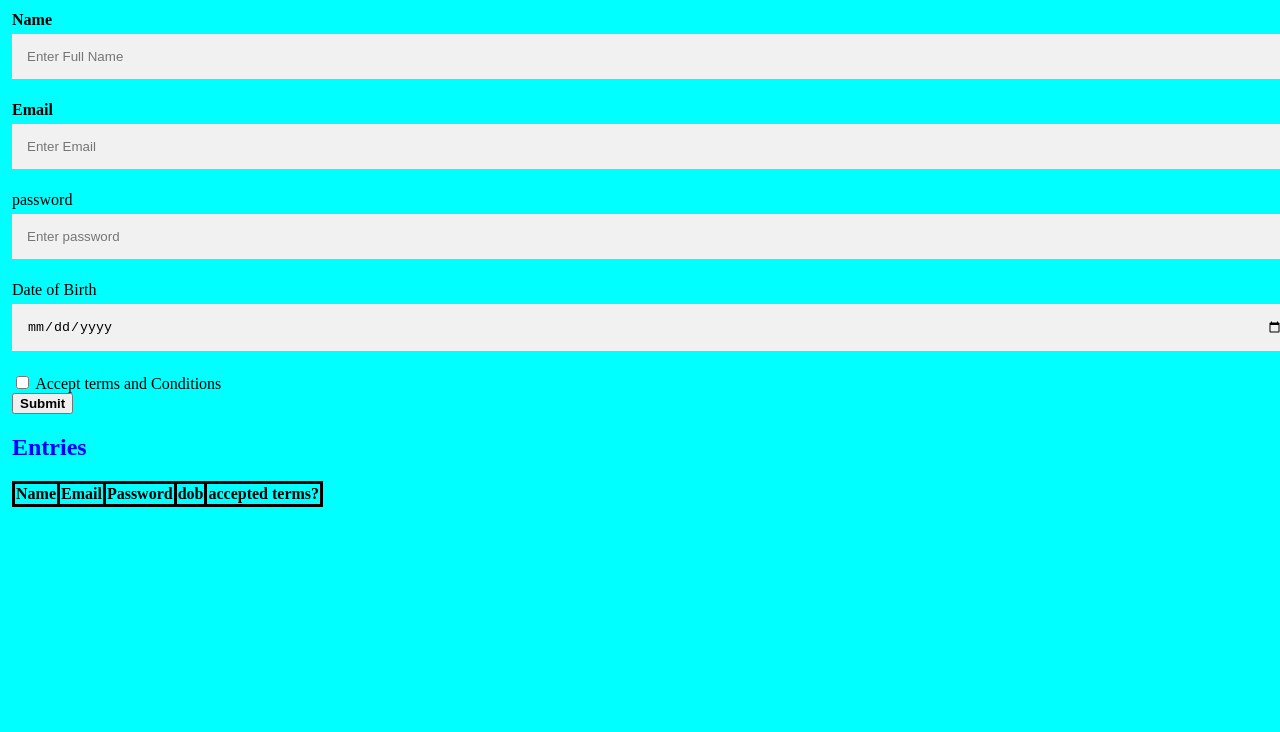
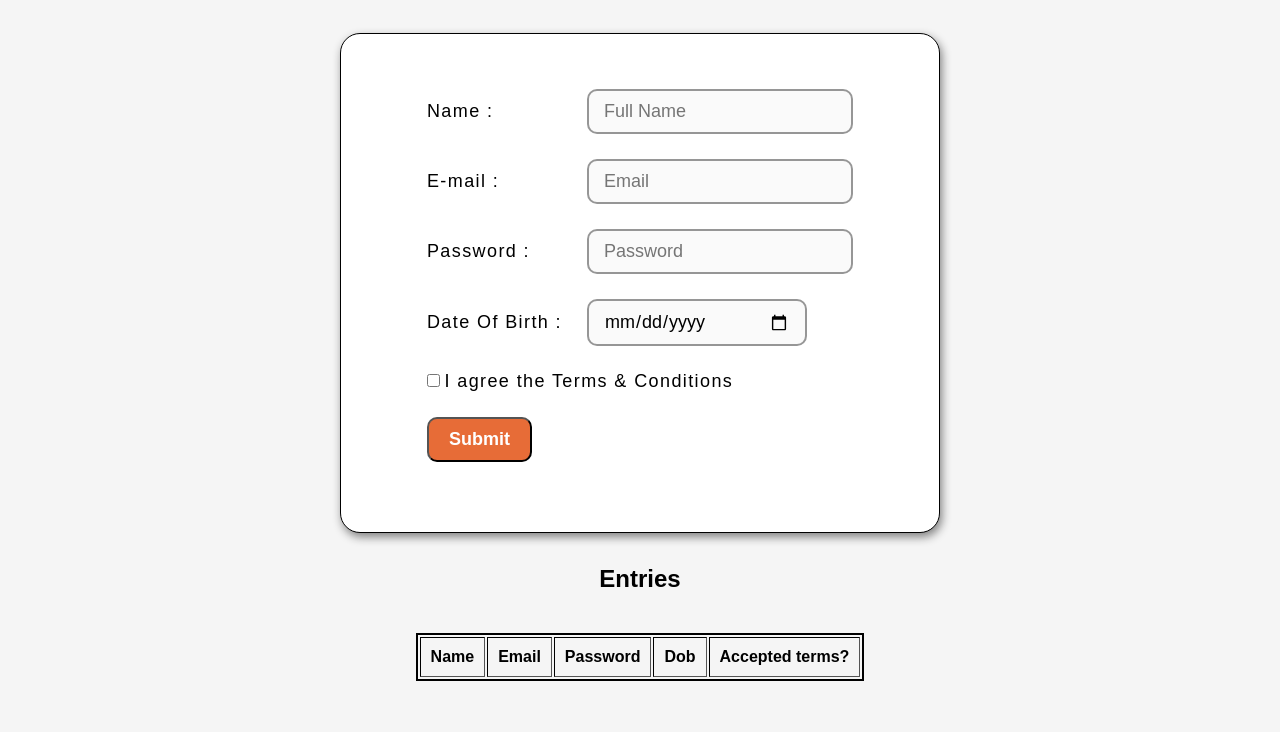
Before and after one commit to arjun-88/wd101, a plain HTML site: page index.html in a window 1280 px wide. Shown: the part 68-800 px from the top of the page. Drawn offline with Linux system fonts and the light colour scheme.

Commit message:
Add files via upload

```diff
--- a/index.html
+++ b/index.html
@@ -1,99 +1,90 @@
-<!DOCTYPE HTML>
+<!DOCTYPE html>
+<html lang="en">
 <head>
+    <meta charset="UTF-8">
+    <meta http-equiv="X-UA-Compatible" content="IE=edge">
     <meta name="viewport" content="width=device-width, initial-scale=1.0">
-    <title>
-        html forms with js
-    </title>
-    <style>
-
-        body{
-            padding : 4px;
-
-            background : aqua;
-            text-align :left ;
-        }
-        h2{
-            color : blue;
-        }
-        .container{
-            padding: 16px;
-        }
-        input[type=text], input[type=password] ,input[type=date], input[type=email]{
-            width: 100%;
-            padding: 15px;
-            margin: 5px 0 22px 0;
-            display: inline-block;
-            border: none;
-            background: #f1f1f1;
-        }
-
-        input[type=text]:focus, input[type=password]:focus, input[type=date]:focus, input[type=email]:focus{
-            background-color: #ddd;
-            outline: none;
-        }
-        table , th,td{
-           border : 3px solid black;
-           border-collapse : collapse;
-           padding: auto;
-        }
-
-
-    </style>
+    <link rel="stylesheet" href="style.css" />
+    <script src="index.js" defer></script>
+    <title> Registration Form </title>
 </head>
 <body>
-    <form id="user-form">
-        <div style="border: 3px;" class="form">
-            <h2>Registration Form</h2>
-            <label for="name"><b>Name</b></label>
-            <input type="text" placeholder="Enter Full Name" name="name" id="name" required><br>
-            <label for="mail"><b>Email</b></label>
-            <input type="email" id="mail" name="mail" placeholder="Enter Email"><br>
-            <label for="password">password</label>
-            <input type="password" required name="password" id="password" placeholder="Enter password"><br>
-            <label for="dob">Date of Birth</label>
-            <input type="date" id="dob" name="name" placeholder="Enter DOB"><br>
+    <h1 align="center" class="head">Registration Form</h1>
+    <div class="box">
+      <form class="form" id="form">
 
-            <input type="checkbox" id="terms" name="terms">
-            <label for="terms">Accept terms and Conditions</label><br>
-            <button type="submit" id="Submit"><b>Submit</b></button>
-        </div>
-        <div style="position :relative ">
-            <h2 >Entries</h2>
-            <div id="res">
+        <table class="tableForm" cellspacing="25px">
+          <tr>
+            <td><label for="name">Name :</label></td>
+            <td>
+              <input
+                class="input"
+                type="text"
+                name="name"
+                id="name"
+                placeholder="Full Name"
+                required
+              />
+            </td>
+          </tr>
+          <tr>
+            <td><label for="email">E-mail :</label></td>
+            <td>
+              <input
+                class="input"
+                type="email"
+                name="email"
+                id="email"
+                placeholder="Email"
+                required
+              />
+            </td>
+          </tr>
+          <tr>
+            <td><label for="name">Password :</label></td>
+            <td>
+              <input
+                class="input"
+                type="password"
+                name="password"
+                id="password"
+                placeholder="Password"
+                required
+              />
+            </td>
+          </tr>
+          <tr>
+            <td><label for="dob">Date Of Birth :</label></td>
+            <td>
+              <input
+                style="width: 220px"
+                class="input"
+                type="date"
+                name="dob"
+                id="dob"
+                required
+              />
+            </td>
+          </tr>
+          <tr>
+            <td colspan="2">
+              <input type="checkbox" name="agree" id="agree" />
+              <label for="checkbox">I agree the Terms & Conditions</label>
+            </td>
+          </tr>
+          <tr>
+            <td>
+              <button class="btn" type="submit">Submit</button>
+            </td>
+          </tr>
+        </table>
+      </form>
+    </div>
 
-                <p></p>
-            </div>
-        </div>
+    <div class="entry">
+      <h2 class="subHead">Entries</h2>
+      <div id="tableDiv"></div>
+    </div>
 
-    </form>
-    <script src="index.js">
-/*let form= document.getElementById("user-form");
-console.log(1);
-
-//form.addEventListener("submit",saveform)
-
-const saveform=()=>{
-    console.log(2)
-    event.preventdefault();
-    const name=document.getElementById("name").value;
-    const email=document.getElementById("email-id").value;
-    const password=document.getElementById("password").value;
-    const dob= document.getElementById("dob").value;
-
-    const terms=document.getElementById("terms").checked;
-    let totalEntries=[];
-    const entry={
-        name,
-        email,
-        password,
-        dob,
-        terms
-    }
-    totalEntries.push(entry);
-    localStorage.setItem("user-entry",JSON.stringify(totalEntries));
-
-}
-
-form.addEvemtListener("Submit",saveform);*/
-    </script>
 </body>
+</html>
--- a/index.js
+++ b/index.js
@@ -1,81 +1,124 @@
-let lform = document.getElementById("user-form");
-const dateinput = document.getElementById('dob');
+let form = document.getElementById("form");
 
+// localStorage.clear();
+// let Entries = [];
 
-dateinput.addEventListener('input', (event) => {
-    const dob = new Date(event.target.value);
-    const now = new Date();
-    const age = now.getFullYear() - dob.getFullYear();
+const retriveEntries = () => {
+  let entries = localStorage.getItem("userEntry");
 
-    if (age < 18 || age > 55) {
-        dateinput.setCustomValidity('Please enter a valid date of birth between ages 18 and 55.');
-    }
-    else{
-        dateinput.setCustomValidity('');
-    }
+  if (entries) {
+    entries = JSON.parse(entries);
+  } else {
+    entries = [];
+  }
+  return entries;
+};
+
+let Entries = retriveEntries();
+
+const displayEntries = () => {
+  const entries = retriveEntries();
+
+  const rows = entries
+    .map((entry) => {
+      const name = `<td class="td">${entry.name}</td>`;
+      const email = `<td class="td">${entry.email}</td>`;
+      const password = `<td class="td">${entry.password}</td>`;
+      const dob = `<td class="td">${entry.dob}</td>`;
+      const accseptConditions = `<td class="td">${entry.accseptConditions}</td>`;
+
+      const row = `<tr>${name} ${email} ${password} ${dob} ${accseptConditions}</tr>`;
+      return row;
+    })
+    .join("\n");
+
+  let tableDiv = document.getElementById("tableDiv");
+
+  // <th class="th">Name</th> inside oneMore head for name
+  tableDiv.innerHTML = `<table class="table" border="2">
+  <tr>
+    <th class="th">Name</th>
+    <th class="th">Email</th>
+    <th class="th">Password</th>
+    <th class="th">Dob</th>
+    <th class="th">Accepted terms?</th>
+  </tr>
+    ${rows}
+  </table>`;
+};
+
+// const saveUserFrom = () => {
+const saveUserFrom = (event) => {
+  event.preventDefault();
+
+  let name = document.getElementById("name").value;
+  let email = document.getElementById("email").value;
+  let password = document.getElementById("password").value;
+  let dob = document.getElementById("dob").value;
+  let accseptConditions = document.getElementById("agree").checked;
+
+  let entry_obj = {
+    name,
+    email,
+    password,
+    dob,
+    accseptConditions,
+  };
+
+  Entries.push(entry_obj);
+
+  localStorage.setItem("userEntry", JSON.stringify(Entries));
+
+  displayEntries();
+};
+
+form.addEventListener("submit", saveUserFrom);
+
+displayEntries();
+
+// Add additional validations to the date input field so that it accepts date of birth for people between ages 18 and 55 only. You'll need to figure out how to do this.
+
+function getAge(today, birthDate) {
+  // var today = new Date();
+  // var birthDate = new Date(DOB);
+
+  var age = today.getFullYear() - birthDate.getFullYear();
+  var m = today.getMonth() - birthDate.getMonth();
+  if (m < 0 || (m === 0 && today.getDate() < birthDate.getDate())) {
+    age--;
+  }
+  return age;
+}
+
+let dateELE = document.getElementById("dob");
+
+dateELE.addEventListener("change", () => {
+  let [year, month, date] = document.getElementById("dob").value.split("-");
+
+  let dob = new Date(year, month, date);
+  let Today = new Date();
+
+  age = getAge(Today, dob);
+
+  dateELE.style.border = "2px solid rgba(0, 0, 0, 0.4)";
+  if (age < 18 || age > 55) {
+    dateELE.setCustomValidity("Your age is not lies between 18 and 55");
+    dateELE.style.border = "2px solid red";
+    return;
+  } else {
+    dateELE.setCustomValidity("");
+  }
 });
 
-const getdata = ()=>{
-    let data = localStorage.getItem("user-entry");
-    if(data){
-        data = JSON.parse(data);
-    }
-    else{
-        data = [];
-    }
-    return data;
+const email = document.getElementById("email");
+
+email.addEventListener("input", () => validate(email));
+
+function validate(ele) {
+  if (ele.validity.typeMismatch) {
+    ele.setCustomValidity("The Email is not in the right format!!!");
+    ele.reportValidity();
+  } else {
+    ele.setCustomValidity("");
+  }
 }
-let data = getdata();
-
-const showdata =()=>{
-    const data1 = getdata();
-    const tableEntries = data1.map((entry)=>{
-        const nameCell = `<td>${entry.n}</td>`;
-
-        const emailCell = `<td>${entry.ema}</td>`;
-        const passwordCell = `<td>${entry.passw}</td>`;
-        const dobCell = `<td>${entry.dob}</td>`;
-        const acceptTermsCell = `<td>${entry.ch}</td>`;
-        const row = `<tr>${nameCell} ${emailCell} ${passwordCell} ${dobCell} ${acceptTermsCell}</tr>`;
-        return row;
-    }).join("\n");
-
-    const tab =
-    `<table class="table-auto w-full">
-        <tr>
-            <th>Name</th>
-            <th>Email</th>
-            <th>Password</th>
-            <th>dob</th>
-            <th>accepted terms?</th>
-        </tr>${tableEntries}
-    </table>`;
-
-    let data = document.getElementById("res");
-    data.innerHTML = tab;
-    //alert(condterms.checked);
-   //check_terms();
-}
-const savedform = (event)=>{
-    event.preventDefault();
-    const n = document.getElementById("name").value;
-    const ema = document.getElementById("mail").value;
-    const passw = document.getElementById("password").value;
-    const dob = document.getElementById("dob").value;
-    const ch = document.getElementById("terms").checked;
-    const entry = {
-        n,
-        ema,
-        passw,
-        dob,
-        ch
-    }
-    data.push(entry);
-    localStorage.setItem("user-entry",JSON.stringify(data));
-    showdata();
-}
-
-
-lform.addEventListener("submit",savedform);
-
-showdata();
--- /dev/null
+++ b/style.css
@@ -0,0 +1,75 @@
+* {
+    margin: 0;
+    padding: 0;
+    box-sizing: border-box;
+    font-family: Arial, Helvetica,sans-serif;
+  }
+  body {
+    background-color:whitesmoke;
+  }
+  .head {
+    margin-top: 1rem;
+    /* color: white; */
+  }
+  .box {
+    display: flex;
+    align-items: center;
+    justify-content: center;
+    margin-top: 3rem;
+  }
+  .form {
+    display: flex;
+    align-items: center;
+    flex-direction: column;
+    background-color: white;
+    width: 600px;
+    height: 500px;
+    box-shadow: 2px 4px 10px gray;
+    border: 1px solid black;
+    border-radius: 20px;
+    padding: 20px;
+  }
+  .input {
+    padding: 10px 15px;
+    border: 2px solid rgba(0, 0, 0, 0.4);
+    font-size: 18px;
+    outline: none;
+    border-radius: 10px;
+    background-color: rgba(0, 0, 0, 0.02);
+  }
+  label {
+    font-size: 18px;
+    letter-spacing: 1.4px;
+  }
+  .tableForm {
+    margin-top: 10px;
+
+  }
+  .btn {
+    background-color: rgb(231, 108, 55);
+    color: white;
+    padding: 10px 20px;
+    font-size: large;
+    font-weight: 600;
+    border-radius: 10px;
+  }
+
+  input:invalid:focus {
+    border: 2px solid red;
+  }
+
+  .table {
+    border: 2px solid black;
+    margin: 40px auto;
+  }
+
+  .td,
+  .th {
+    padding: 10px;
+    text-align: center;
+  }
+
+  .subHead {
+    text-align: center;
+    margin-top: 2rem;
+  }
```
